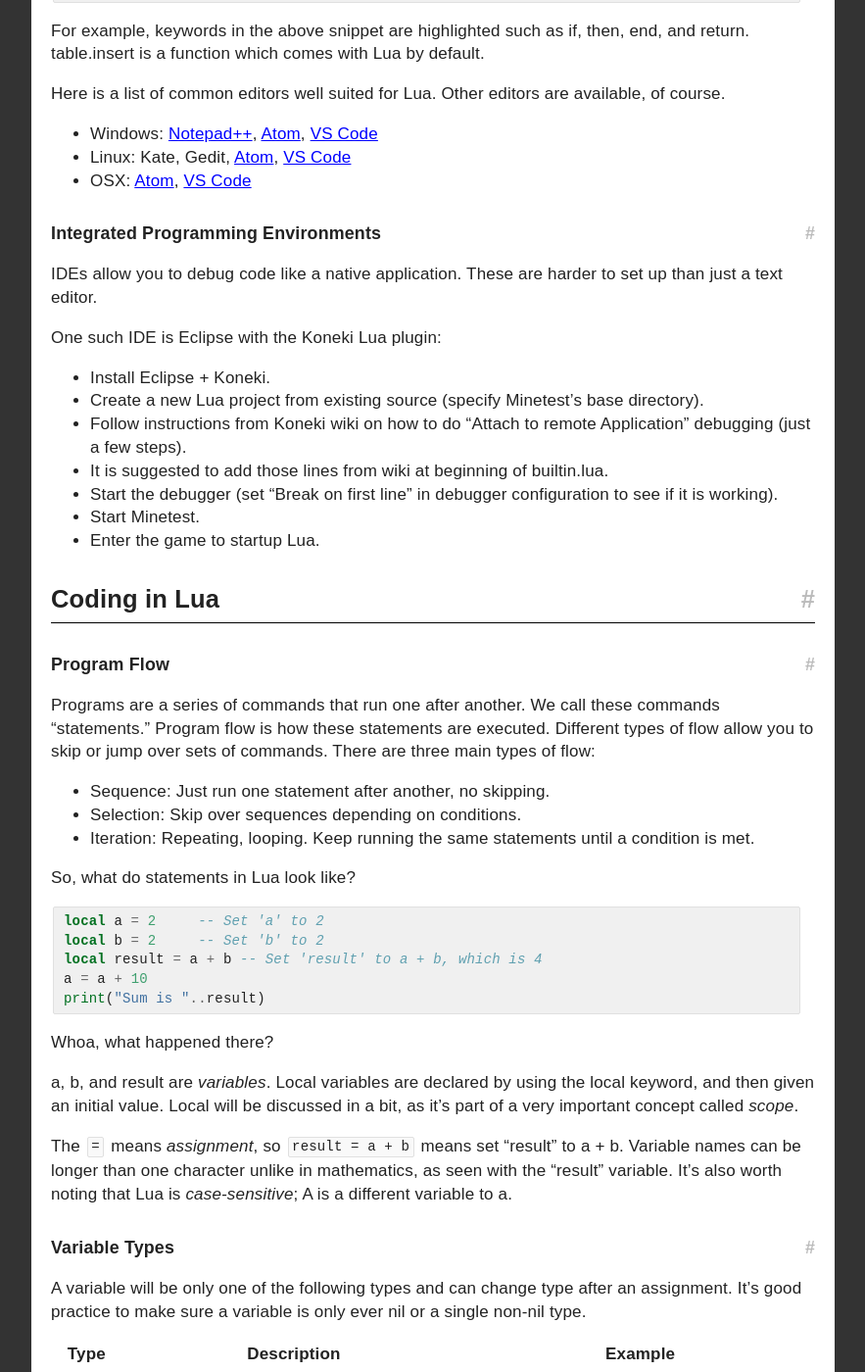
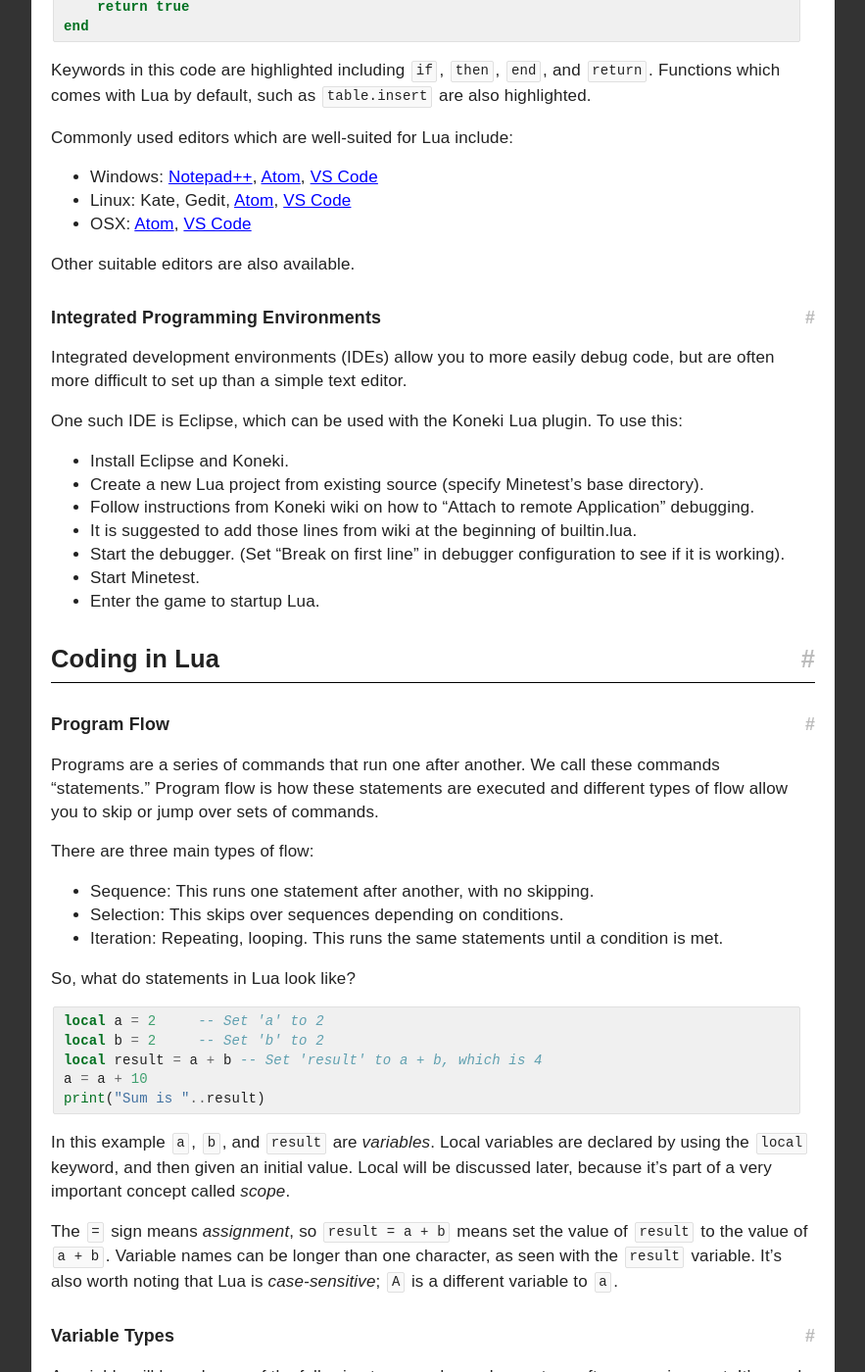
Before and after one commit to rubenwardy/minetest_modding_book, a Jekyll site: the page built from _en/basics/lua.md, in a window 1280 px wide and 1400 px high, scrolled down 902 px. Shown: the whole window at 98% size, without its empty margins (338-1221 px from the left). Built offline with Jekyll 4.4.1, drawn with Linux system fonts in a browser that asks for light colours; nearby versions of some CDN libraries; some of the changed text lies outside the part shown.

Commit message:
Lua Scripting: Improve chapter

````diff
--- a/_en/basics/lua.md
+++ b/_en/basics/lua.md
@@ -9,8 +9,8 @@ redirect_from: /en/chapters/lua.html
 
 ## Introduction
 
-In this chapter we will talk about scripting in Lua, the tools required,
-and go over some techniques which you will probably find useful.
+In this chapter will talk about scripting in Lua, the tools required
+to assist with this, and some techniques which you may find useful.
 
 * [Code Editors](#code-editors)
     * [Integrated Programming Environments](#integrated-programming-environments)
@@ -27,8 +27,11 @@ and go over some techniques which you will probably find useful.
 ## Code Editors
 
 A code editor with code highlighting is sufficient for writing scripts in Lua.
-Code highlighting gives different colours to different words and characters
-depending on what they mean. This allows you to spot mistakes.
+Code highlighting uses different colours for words and characters
+depending on what they represent. This allows you to more easily notice
+mistakes and inconsistencies.
+
+For example:
 
 ```lua
 function ctf.post(team,msg)
@@ -46,28 +49,30 @@ function ctf.post(team,msg)
 end
 ```
 
-For example, keywords in the above snippet are highlighted such as if, then, end, and return.
-table.insert is a function which comes with Lua by default.
+Keywords in this code are highlighted including `if`, `then`, `end`, and `return`.
+Functions which comes with Lua by default, such as `table.insert` are also highlighted.
 
-Here is a list of common editors well suited for Lua.
-Other editors are available, of course.
+Commonly used editors which are well-suited for Lua include:
 
 * Windows: [Notepad++](http://notepad-plus-plus.org/), [Atom](http://atom.io/), [VS Code](https://code.visualstudio.com/)
 * Linux: Kate, Gedit, [Atom](http://atom.io/), [VS Code](https://code.visualstudio.com/)
 * OSX: [Atom](http://atom.io/), [VS Code](https://code.visualstudio.com/)
 
+Other suitable editors are also available.
+
 ### Integrated Programming Environments
 
-IDEs allow you to debug code like a native application.
-These are harder to set up than just a text editor.
+Integrated development environments (IDEs) allow you to more easily debug code,
+but are often more difficult to set up than a simple text editor.
 
-One such IDE is Eclipse with the Koneki Lua plugin:
+One such IDE is Eclipse, which can be used with the Koneki Lua plugin.
+To use this:
 
-* Install Eclipse + Koneki.
+* Install Eclipse and Koneki.
 * Create a new Lua project from existing source (specify Minetest's base directory).
-* Follow instructions from Koneki wiki on how to do "Attach to remote Application" debugging (just a few steps).
-* It is suggested to add those lines from wiki at beginning of builtin.lua.
-* Start the debugger (set "Break on first line" in debugger configuration to see if it is working).
+* Follow instructions from Koneki wiki on how to "Attach to remote Application" debugging.
+* It is suggested to add those lines from wiki at the beginning of builtin.lua.
+* Start the debugger. (Set "Break on first line" in debugger configuration to see if it is working).
 * Start Minetest.
 * Enter the game to startup Lua.
 
@@ -77,13 +82,14 @@ One such IDE is Eclipse with the Koneki Lua plugin:
 
 Programs are a series of commands that run one after another.
 We call these commands "statements."
-Program flow is how these statements are executed.
-Different types of flow allow you to skip or jump over sets of commands.
+Program flow is how these statements are executed and different
+types of flow allow you to skip or jump over sets of commands.
+
 There are three main types of flow:
 
-* Sequence: Just run one statement after another, no skipping.
-* Selection: Skip over sequences depending on conditions.
-* Iteration: Repeating, looping. Keep running the same
+* Sequence: This runs one statement after another, with no skipping.
+* Selection: This skips over sequences depending on conditions.
+* Iteration: Repeating, looping. This runs the same
   statements until a condition is met.
 
 So, what do statements in Lua look like?
@@ -96,16 +102,15 @@ a = a + 10
 print("Sum is "..result)
 ```
 
-Whoa, what happened there?
-
-a, b, and result are *variables*. Local variables are declared
-by using the local keyword, and then given an initial value.
-Local will be discussed in a bit, as it's part of a very important concept called
+In this example `a`, `b`, and `result` are *variables*. Local variables are declared
+by using the `local` keyword, and then given an initial value.
+Local will be discussed later, because it's part of a very important concept called
 *scope*.
 
-The `=` means *assignment*, so `result = a + b` means set "result" to a + b.
-Variable names can be longer than one character unlike in mathematics, as seen with the "result" variable.
-It's also worth noting that Lua is *case-sensitive*; A is a different variable to a.
+The `=` sign means *assignment*, so `result = a + b` means set the value of `result` to
+the value of `a + b`. Variable names can be longer than one character, as seen with the
+`result` variable. It's also worth noting that Lua is *case-sensitive*; `A` is a different
+variable to `a`.
 
 ### Variable Types
 
@@ -117,14 +122,14 @@ It's good practice to make sure a variable is only ever nil or a single non-nil
 |----------|---------------------------------|----------------|
 | Nil      | Not initialised. The variable is empty, it has no value | `local A`, `D = nil` |
 | Number   | A whole or decimal number.  | `local A = 4` |
-| String   | A piece of text  | `local D = "one two three"` |
-| Boolean  | True or False    | `local is_true = false`, `local E = (1 == 1)` |
-| Table    | Lists | Explained below |
+| String   | A piece of text.  | `local D = "one two three"` |
+| Boolean  | True or False.    | `local is_true = false`, `local E = (1 == 1)` |
+| Table    | Lists. | Explained below. |
 | Function | Can run. May require inputs and may return a value | `local result = func(1, 2, 3)` |
 
 ### Arithmetic Operators
 
-Not an exhaustive list. Doesn't contain every possible operator.
+Arithmetic operators in Lua include:
 
 | Symbol | Purpose        | Example                   |
 |--------|----------------|---------------------------|
@@ -135,9 +140,11 @@ Not an exhaustive list. Doesn't contain every possible operator.
 | A ^ B  | Powers         | 2 ^ 2 = 2<sup>2</sup> = 4 |
 | A .. B | Join strings   | "foo" .. "bar" = "foobar" |
 
+Please note that this is not an exhaustive list; it doesn't contain every possible operator.
+
 ### Selection
 
-The most basic selection is the if statement. It looks like this:
+The most basic method of selection is the if statement. For example:
 
 ```lua
 local random_number = math.random(1, 100) -- Between 1 and 100.
@@ -148,11 +155,12 @@ else
 end
 ```
 
-That example generates a random number between 1 and 100. It then prints
-"Woohoo!" if that number is bigger than 50, otherwise it prints "No!".
-What else can you get apart from '>'?
+This generates a random number between 1 and 100. It then prints
+"Woohoo!" if that number is bigger than 50, and otherwise prints "No!".
 
 ### Logical Operators
+
+Logical operators in Lua include:
 
 | Symbol  | Purpose                              | Example                                                     |
 |---------|--------------------------------------|-------------------------------------------------------------|
@@ -166,7 +174,9 @@ What else can you get apart from '>'?
 | A or B  | either or. One or both must be true. | (2 > 1) or (1 == 2) (true), (2 > 4) or (1 == 3) (false)     |
 | not A   | not true                             | not (1 == 2)  (true), not (1 == 1)  (false)                 |
 
-That doesn't contain every possible operator, and you can combine operators like this:
+Please note that this doesn't contain every possible operator.
+
+It is also possible to combine operators. For example:
 
 ```lua
 if not A and B then
@@ -174,10 +184,10 @@ if not A and B then
 end
 ```
 
-Which prints "Yay!" if A is false and B is true.
+This prints "Yay!" if A is false and B is true.
 
-Logical and arithmetic operators work exactly the same;
-they both accept inputs and return a value which can be stored.
+Logical and arithmetic operators work the same way;
+they both accept inputs and return a value which can be stored. For example:
 
 ```lua
 local A = 5
@@ -236,11 +246,12 @@ one()
 print(my_global_variable) -- Output: "three"
 ```
 
+Local variables should be used whenever possible.
 
-### Locals should be used as much as possible
+Lua is global by default (unlike most other programming languages), so
+local variables must be identified as such.
 
-Lua is global by default (unlike most other programming languages).
-Local variables must be identified as such.
+For example:
 
 ```lua
 function one()
@@ -255,11 +266,12 @@ one()
 two()
 ```
 
-dump() is a function that can turn any variable into a string so the programmer can
-see what it is. The foo variable will be printed as "bar", including the quotes
-which show it is a string.
+The dump() function can turn any variable into a string so the programmer can
+see what it is. In this example, the foo variable will be printed as "bar", including the quotes
+which show it is a string. This reveals that the foo variable was global, because it could be
+accessed from another function than the one in which it was declared.
 
-This is sloppy coding, and Minetest will in fact warn about this:
+This is sloppy coding, and Minetest will in warn about this:
 
     Assignment to undeclared global 'foo' inside function at init.lua:2
 
@@ -280,18 +292,12 @@ two()
 
 Remember that nil means **not initialised**.
 The variable hasn't been assigned a value yet,
-doesn't exist, or has been uninitialised (ie: set to nil).
+doesn't exist, or has been uninitialised (meaning set to nil).
 
-The same goes for functions. Functions are variables of a special type, and
-should be made local, as other mods could have functions of the same name.
+The same applies to functions. Functions are variables of a special type, and
+should be made local, because other mods could have functions with the same names.
 
-```lua
-local function foo(bar)
-    return bar * 2
-end
-```
-
-API tables should be used to allow other mods to call the functions, like so:
+API tables should be used to allow other mods to call the functions:
 
 ```lua
 mymod = {}
@@ -324,6 +330,6 @@ local ret = dofile(minetest.get_modpath("modname") .. "/script.lua")
 print(ret) -- Hello world!
 ```
 
-Later chapters will discuss how to split up the code of a mod in a lot of detail.
-However, the simplistic approach for now is to have different files for different
-types of things - nodes.lua, crafts.lua, craftitems.lua, etc.
+Later chapters will discuss how to split the code for a mod in a lot more detail;
+however, the most simple approach is to have different files for different
+types of things, for example nodes.lua, crafts.lua, craftitems.lua, and so on.
````
Also changed, not shown: other parts of _en/basics/lua.md (+7 -7 lines).
